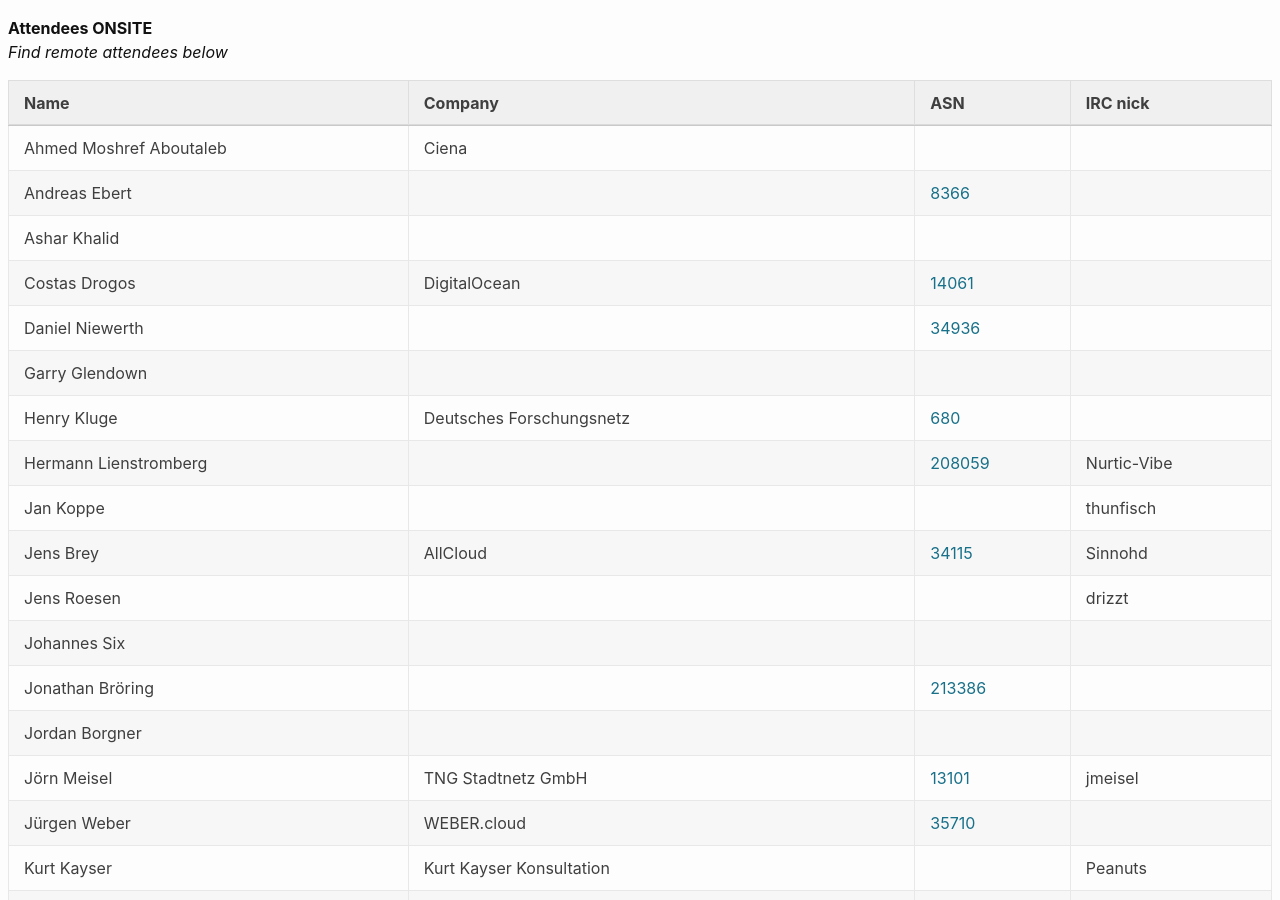
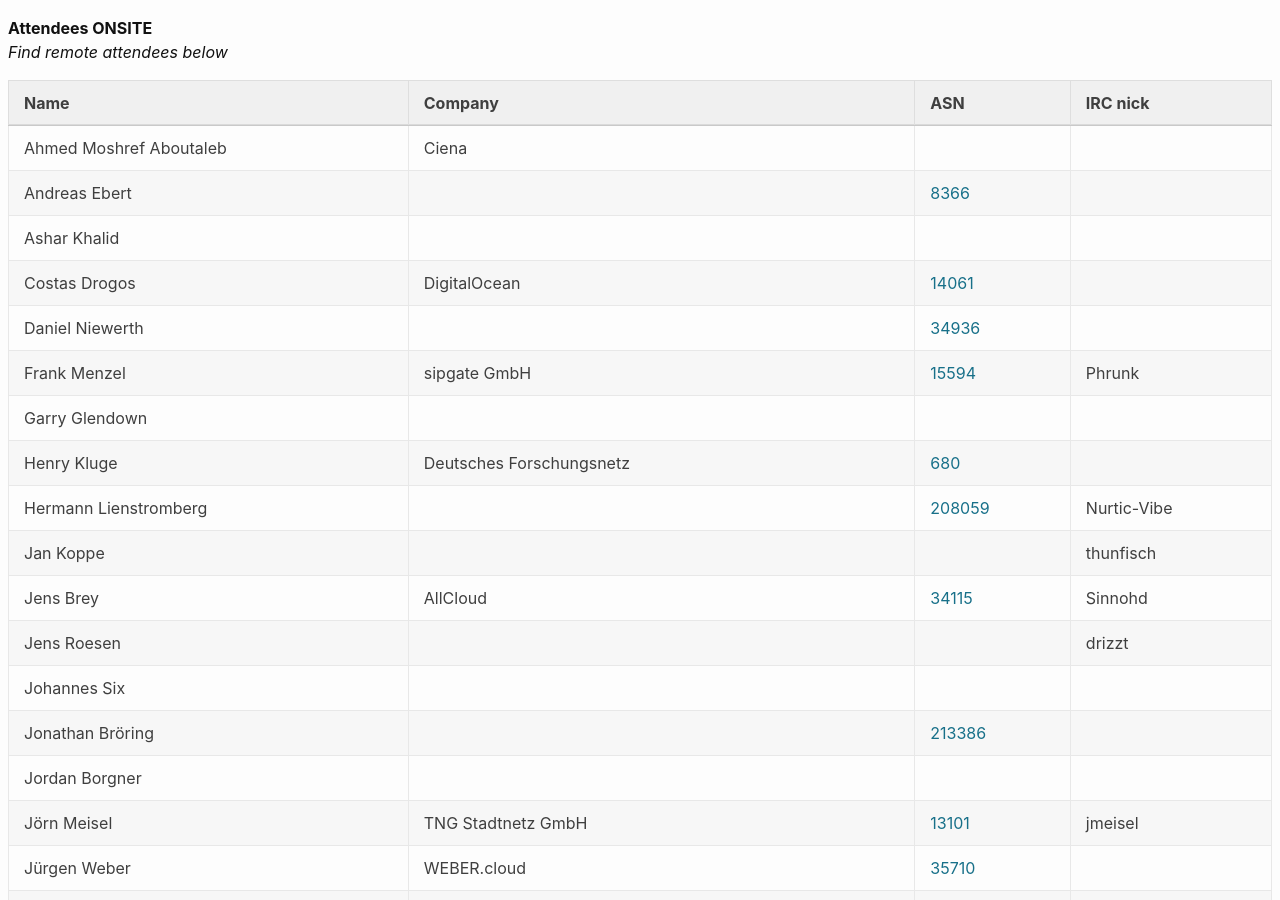
Before and after one commit to denog/pretix-attendeelist, a Jekyll site: the page built from denog14/index.md, in a window 1280 px wide and 900 px high. Built offline with Jekyll 4.4.1, drawn with Linux system fonts in a browser that asks for light colours.

Commit message:
Latest data: Thu Sep  1 11:32:53 UTC 2022

```diff
--- a/_data/attendees_denog14_onsite.json
+++ b/_data/attendees_denog14_onsite.json
@@ -28,6 +28,12 @@
     "company": null,
     "irc": null,
     "asn": "34936"
+  },
+  {
+    "name": "Frank Menzel",
+    "company": "sipgate GmbH",
+    "irc": "Phrunk",
+    "asn": "15594"
   },
   {
     "name": "Garry Glendown",
```
